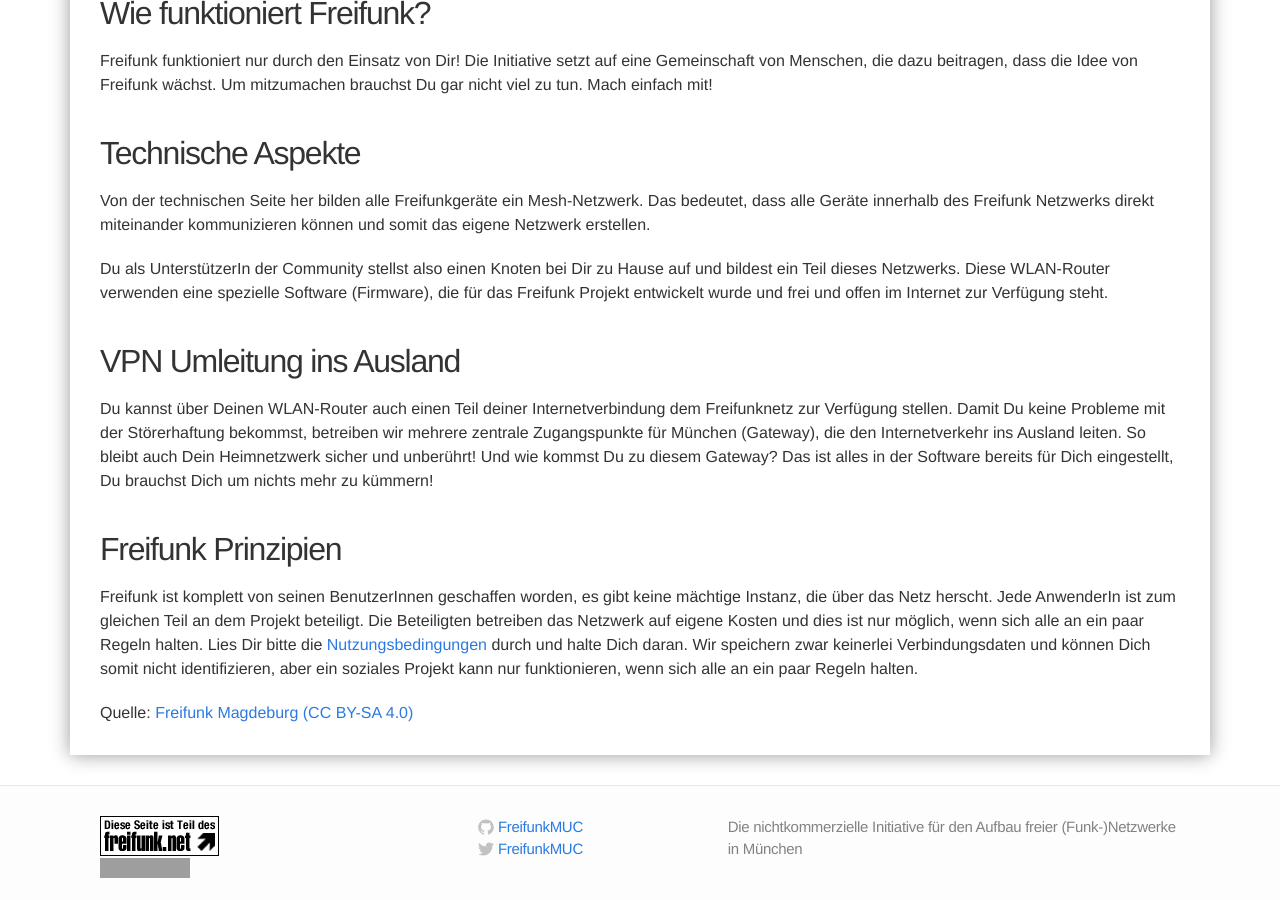
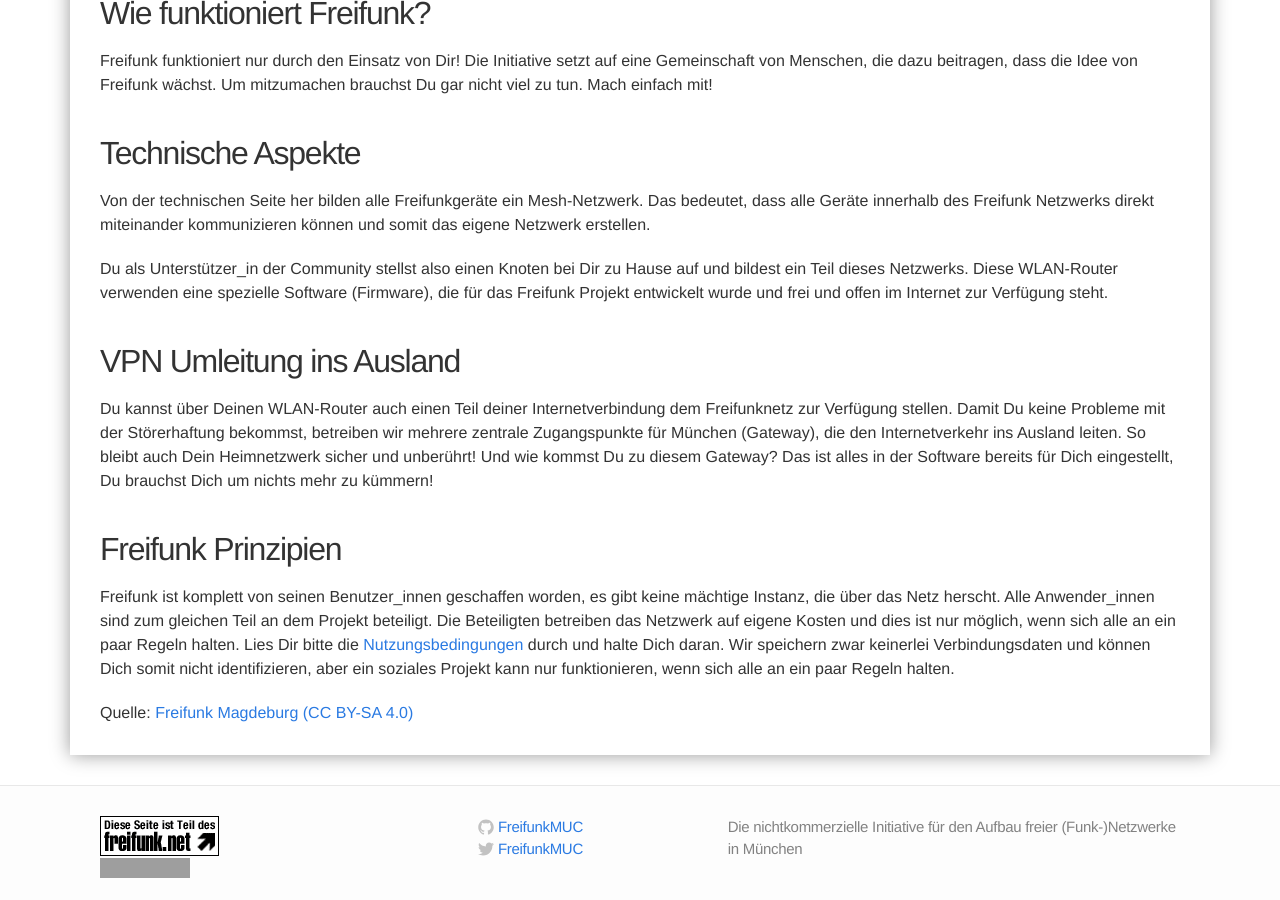
Before and after one commit to freifunkMUC/freifunkmuc.github.io, a Jekyll site: the page built from wasistfreifunk.md, in a window 1280 px wide and 900 px high, scrolled down 1080 px. Built offline with Jekyll 4.4.1, drawn with Linux system fonts in a browser that asks for light colours; nearby versions of some CDN libraries; a style sheet for code colours, icons or effects is not loaded; grey boxes are pictures that could not be loaded.

Commit message:
Update wasistfreifunk.md

```diff
--- a/wasistfreifunk.md
+++ b/wasistfreifunk.md
@@ -21,7 +21,7 @@ Freifunk funktioniert nur durch den Einsatz von Dir! Die Initiative setzt auf ei
 
 Von der technischen Seite her bilden alle Freifunkgeräte ein Mesh-Netzwerk. Das bedeutet, dass alle Geräte innerhalb des Freifunk Netzwerks direkt miteinander kommunizieren können und somit das eigene Netzwerk erstellen.
 
-Du als UnterstützerIn der Community stellst also einen Knoten bei Dir zu Hause auf und bildest ein Teil dieses Netzwerks. Diese WLAN-Router verwenden eine spezielle Software (Firmware), die für das Freifunk Projekt entwickelt wurde und frei und offen im Internet zur Verfügung steht.
+Du als Unterstützer_in der Community stellst also einen Knoten bei Dir zu Hause auf und bildest ein Teil dieses Netzwerks. Diese WLAN-Router verwenden eine spezielle Software (Firmware), die für das Freifunk Projekt entwickelt wurde und frei und offen im Internet zur Verfügung steht.
 
 
 ## VPN Umleitung ins Ausland
@@ -30,6 +30,6 @@ Du kannst über Deinen WLAN-Router auch einen Teil deiner Internetverbindung dem
 
 ## Freifunk Prinzipien
 
-Freifunk ist komplett von seinen BenutzerInnen geschaffen worden, es gibt keine mächtige Instanz, die über das Netz herscht. Jede AnwenderIn ist zum gleichen Teil an dem Projekt beteiligt. Die Beteiligten betreiben das Netzwerk auf eigene Kosten und dies ist nur möglich, wenn sich alle an ein paar Regeln halten. Lies Dir bitte die [Nutzungsbedingungen](http://freifunk-muenchen.de/nutzungsbedingungen) durch und halte Dich daran. Wir speichern zwar keinerlei Verbindungsdaten und können Dich somit nicht identifizieren, aber ein soziales Projekt kann nur funktionieren, wenn sich alle an ein paar Regeln halten.
+Freifunk ist komplett von seinen Benutzer_innen geschaffen worden, es gibt keine mächtige Instanz, die über das Netz herscht. Alle Anwender_innen sind zum gleichen Teil an dem Projekt beteiligt. Die Beteiligten betreiben das Netzwerk auf eigene Kosten und dies ist nur möglich, wenn sich alle an ein paar Regeln halten. Lies Dir bitte die [Nutzungsbedingungen](http://freifunk-muenchen.de/nutzungsbedingungen) durch und halte Dich daran. Wir speichern zwar keinerlei Verbindungsdaten und können Dich somit nicht identifizieren, aber ein soziales Projekt kann nur funktionieren, wenn sich alle an ein paar Regeln halten.
 
 Quelle: [Freifunk Magdeburg (CC BY-SA 4.0)](http://md.freifunk.net)
```
